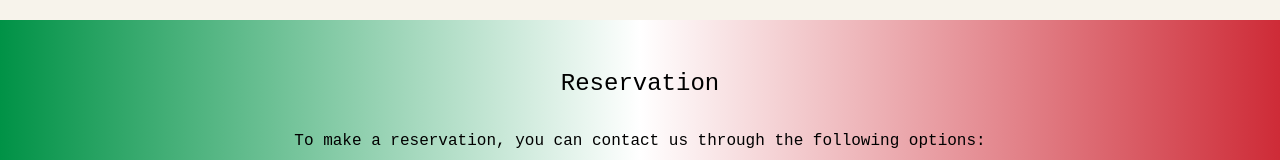
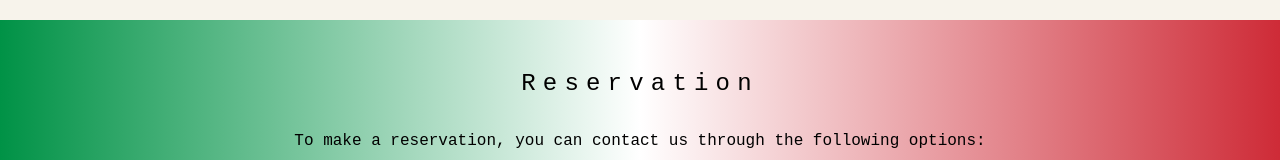
Before and after one commit to valeridev/alberello, a plain HTML site: page index.html in a window 1280 px wide. Shown: the part 2237-2397 px from the top of the page. Drawn offline with nearby package versions, Linux system fonts and the light colour scheme; a web font is replaced by a local one.

Commit message:
Update index.html

```diff
--- a/index.html
+++ b/index.html
@@ -570,7 +570,7 @@
         <footer style=" padding: 10px 0;">
 
             <div class="reservation" style="padding: 10px 0;">
-                <h4 style="color: black; margin:30px; text-align: center; ">Reservation</h4>
+                <h4 style="color: black; margin:30px; text-align: center; letter-spacing: 0.3em; ">Reservation</h4>
                 <p style="color: black;  margin:30px; text-align: center;">To make a reservation, you can contact us
                     through
                     the following options:</p>
```
